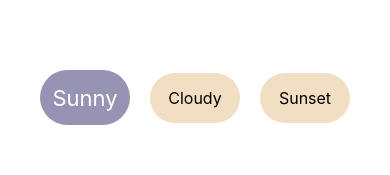
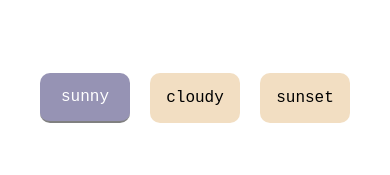
Before and after one commit to Dan123655/exposure_native, a React Native app: screen / in a window 390 px wide. Shown: the part 287-462 px from the top of the page. Built offline with nearby package versions, Linux system fonts and the light colour scheme.

Commit message:
button style

```diff
--- a/src/Daytime.tsx
+++ b/src/Daytime.tsx
@@ -14,9 +14,12 @@ const DayOption = observer(({ sometext, selected, onPress }: DayoptionProps) =>
       onPress={onPress}
       style={{
         width: 90,
-        height: selected ? 55 : 50,
-        borderRadius: 30,
+        height: 50,
+        // height: selected ? 55 : 50,
+        borderRadius:10,
         backgroundColor: selected ? '#9693b4' : '#f2dec2',
+        borderBottomColor: 'grey',
+        borderBottomWidth: selected ? 2 : 0,
         justifyContent: 'center',
         alignItems: 'center',
         // borderColor: 'black',
@@ -25,13 +28,15 @@ const DayOption = observer(({ sometext, selected, onPress }: DayoptionProps) =>
     >
       <Text
         style={{
-          fontSize: selected ? 22 : 16,
+          // fontSize: selected ? 22 : 16,
+          fontSize: 16,
+          fontFamily: 'Monospace',
           color: selected ? 'white' : 'black',
           textAlign: 'center',
           textAlignVertical: 'center',
         }}
       >
-        {sometext}
+        {sometext.toLocaleLowerCase()}
       </Text>
     </TouchableOpacity>
   );
```
